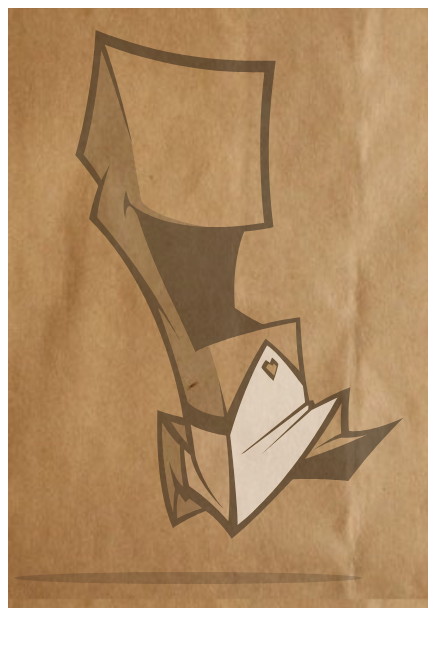
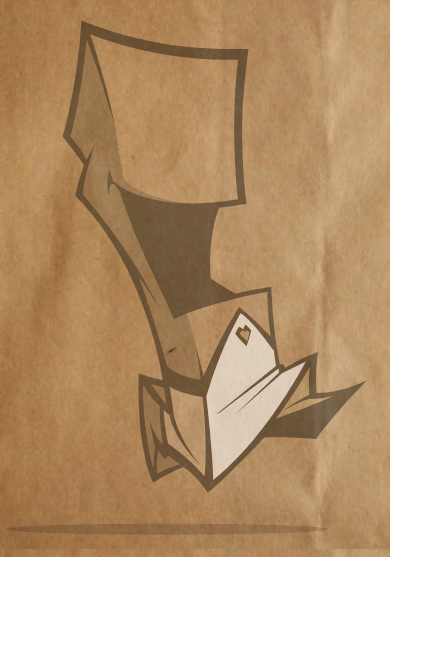
Before and after one commit to queviva/queviva.github.io, a plain HTML site: page index.html in a window 390 px wide. Shown: the whole page, 428 px wide, since content can reach past the window. Drawn offline with Linux system fonts and the light colour scheme.

Commit message:
full width on small screen

```diff
--- a/index.html
+++ b/index.html
@@ -3,15 +3,25 @@
 <head><title>que viva el maestro raton</title>
 <meta name="viewport" content="width=device-width, initial-scale=1.0">
 <style id="quevivaStyle">
-img {
+#boxMig {
     background-image:url(./migs/bag0.jpg);
     background-size: contain;
     display: block;
     margin: auto;
 }
+
+@media screen and (max-width:500px) {
+    body {
+        margin: 0;
+    }
+    #boxMig {
+        width: 100%;
+    }
+}
+
 </style>
 </head>
 <body>
-<img src="./migs/hackBox0.svg">
+<img id="boxMig" src="./migs/hackBox0.svg">
 </body>
 </html>
```
